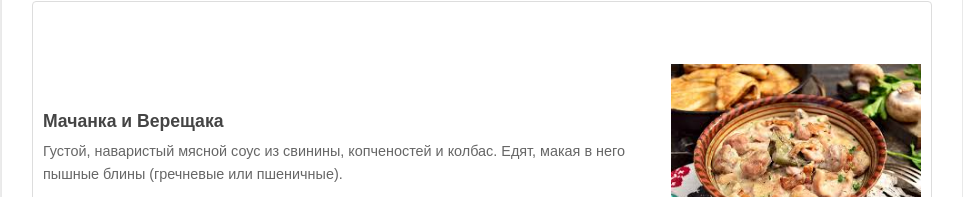
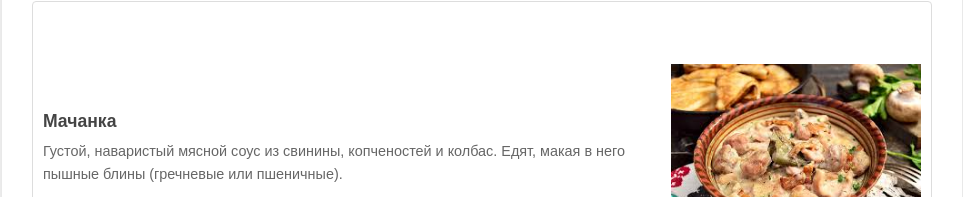
Before and after one commit to zininvladimir264/travel-journal-site, a plain HTML site: page mogilev.html in a window 1280 px wide. Shown: the part 543-740 px from the top of the page, without its empty margins (158-1121 px from the left). Drawn offline with Linux system fonts and the light colour scheme.

Commit message:
Update mogilev.html

```diff
--- a/mogilev.html
+++ b/mogilev.html
@@ -78,8 +78,8 @@
         </div>
 
         <div class="item">
-            <div class="item-info"><h4>Мачанка и Верещака</h4><p>Густой, наваристый мясной соус из свинины, копченостей и колбас. Едят, макая в него пышные блины (гречневые или пшеничные).</p></div>
-            <img src="images/machanka.jpg" alt="Мачанка и Верещака с блинами">
+            <div class="item-info"><h4>Мачанка</h4><p>Густой, наваристый мясной соус из свинины, копченостей и колбас. Едят, макая в него пышные блины (гречневые или пшеничные).</p></div>
+            <img src="images/machanka.jpg" alt="Мачанка с блинами">
         </div>
 
         <div class="item">
```
